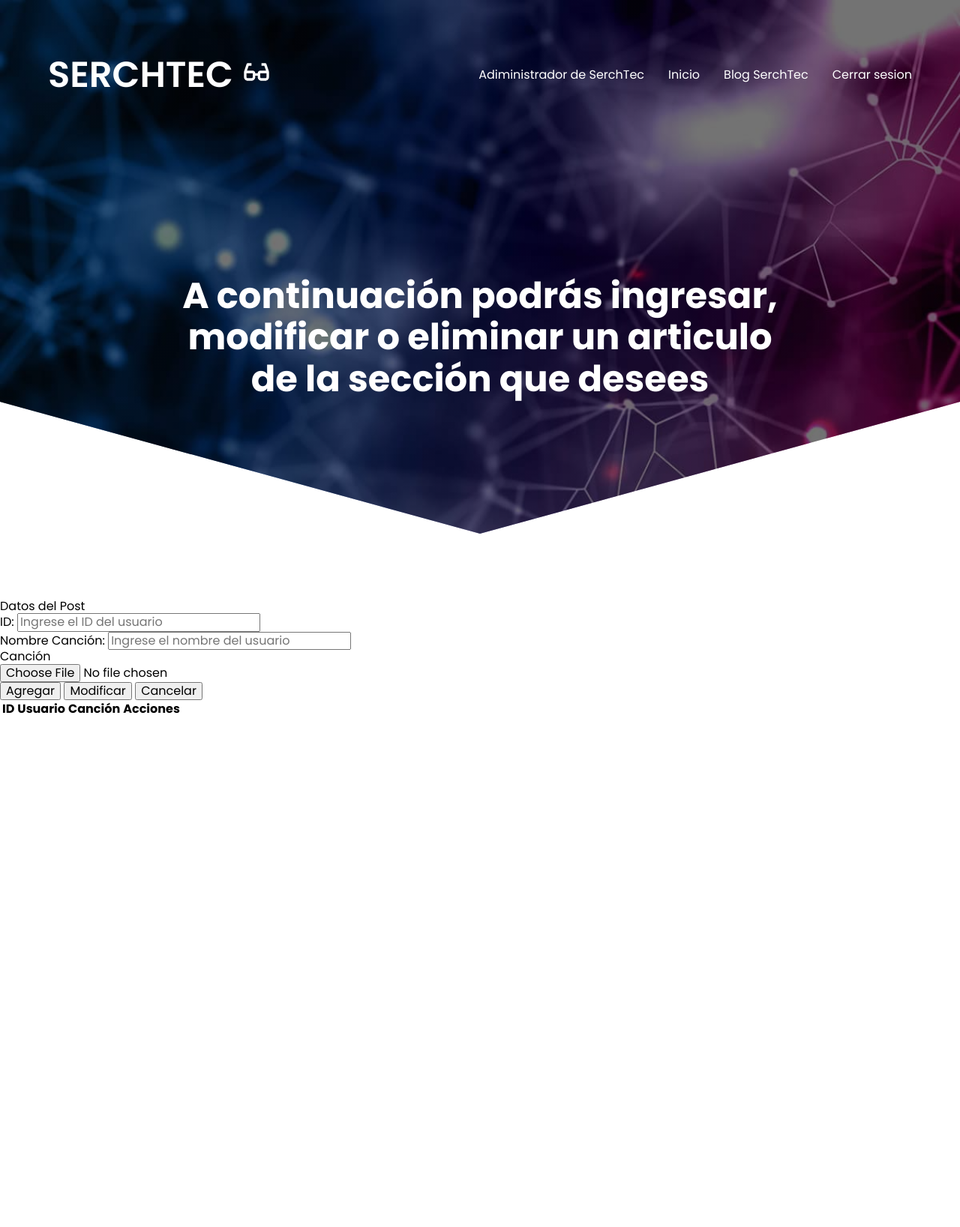
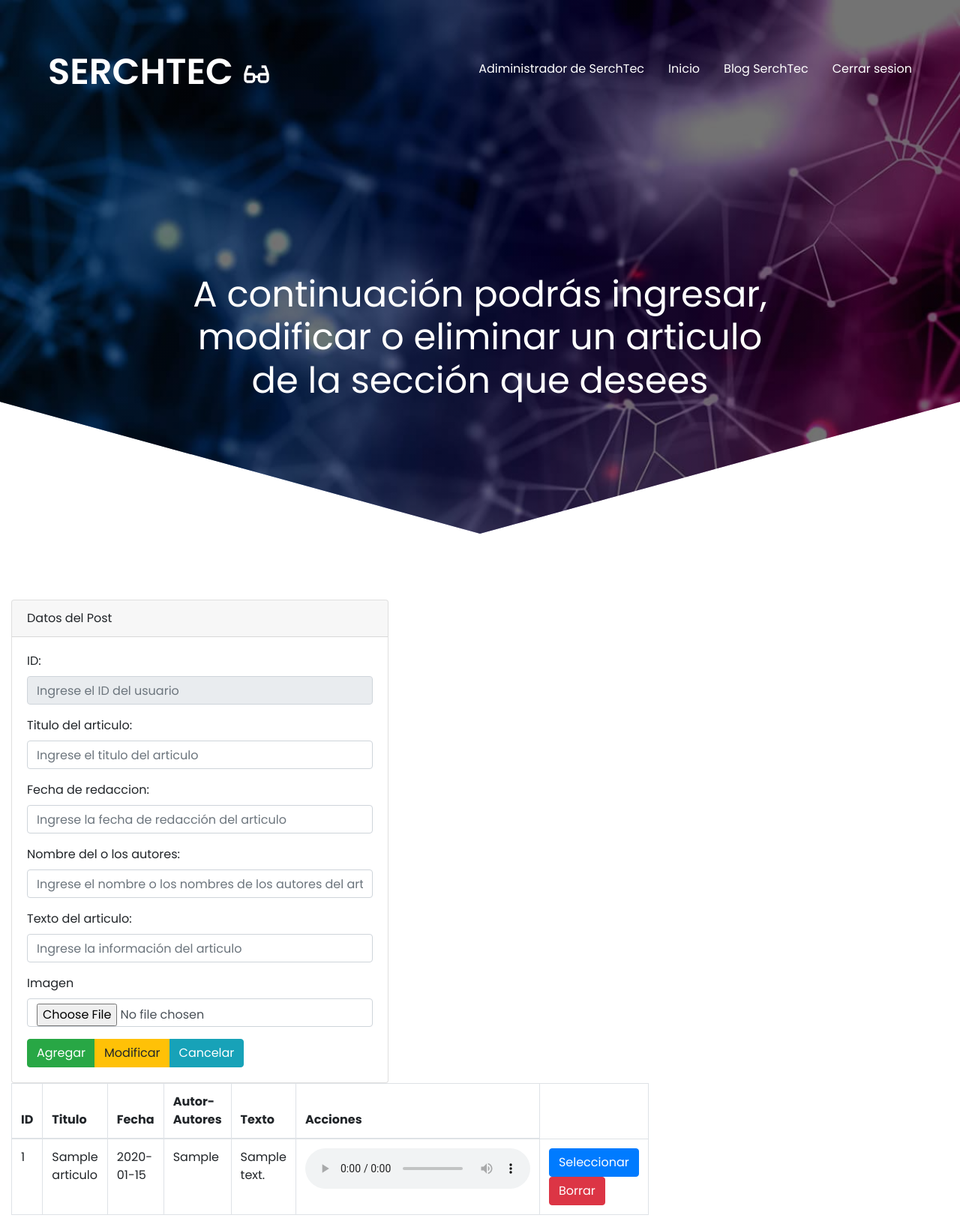
Before and after one commit to sergioandresco/SERCHTEC-GITHUB, a PHP site: page /Administrador/Sesion/Articulos.php in a window 1280 px wide. Shown: the whole page at 75% size. Before the commit the page ends 952 px from the top, so only its background shows below. Run offline with PHP 8.4, Linux system fonts and the light colour scheme; tables that the repository leaves empty or names only in its code hold one stand-in row (values such as "Sample post"); data that the repository does not hold is empty.

Commit message:
Creacion de bd y tabla para subir articulos

```diff
--- a/Administrador/DB/db.php
+++ b/Administrador/DB/db.php
@@ -1,7 +1,7 @@
 <?php
 
 $host="localhost";
-$bd="SerchTec";
+$bd="serchblog";
 $usuario="root";
 $contrasenia="";
 
--- a/Administrador/Sesion/Articulos.php
+++ b/Administrador/Sesion/Articulos.php
@@ -1,173 +1,10 @@
-<!DOCTYPE html>
-<html lang="en">
-<head>
-<meta charset="UTF-8">
-    <meta http-equiv="X-UA-Compatible" content="IE=edge">
-    <meta name="viewport" content="width=device-width, initial-scale=1.0">
-    <link rel="shortcut icon" href="./images/favicon-16x16.png" type="image/x-icon">
-    <link rel="stylesheet" href="../css/normalize.css">
-    <link rel="stylesheet" href="../css/estilos2.css">
-    <title>Administrador</title>
-</head>
-<body>
-<?php $url= "http://".$_SERVER['HTTP_HOST']."/SERCHTEC-GITHUB/Index.php" ?>
-
-<header class="hero">
-        <nav class="nav container">
-            <div class="nav__logo">
-                <h2 class="nav__title">SERCHTEC
-                    <img src="../Images/glasses.svg" class="icon__logo">
-
-                </h2>
-
-            </div>
-
-            <ul class="nav__link nav__link--menu">
-
-                <li class="nav__items">
-                    <a href="#" class="nav__links">Adiministrador de SerchTec</a>
-                </li>
-
-                <li class="nav__items">
-                    <a class="nav__links" href="../Inicio.php">Inicio</a>
-                </li>
-
-                <li class="nav__items">
-                    <a href="<?php echo $url; ?>" class="nav__links">Blog SerchTec</a>
-                </li>
-
-                <li class="nav__items">
-                    <a href="./Cerrar.php" class="nav__links">Cerrar sesion</a>
-                </li>
-
-
-                <img src="./images/close.svg" alt="" class="nav__close">
-            </ul>
-
-            <div class="nav__menu">
-
-                <img src="./images/menu_cel.svg" alt="" class="nav__img">
-
-            </div>
-
-        </nav>
-
-        <section class="hero__container container">
-            <h1 class="hero__title">A continuación podrás ingresar, modificar o eliminar un articulo de la sección que desees </h1>
-        </section>
-
-    </header>
-
-<div class="col-md-5">
-
-    <div class="card">
-
-        <div class="card-header">
-            Datos del Post
-        </div>
-
-        <div class="card-body">
-
-        <form method="POST" enctype="multipart/form-data">
-
-    <div class = "form-group">
-    <label for="txtID">ID: </label>
-    <input type="text" required readonly  class="form-control" value="<?php echo $txtID; ?>" name="txtID" id="txtID" placeholder="Ingrese el ID del usuario">
-    </div>
-
-    <div class = "form-group">
-    <label for="txtNombre">Nombre Canción:</label>
-    <input type="text" required class="form-control" value="<?php echo $txtNombre; ?>" name="txtNombre" id="txtNombre" placeholder="Ingrese el nombre del usuario">
-    </div>
-
-    <div class = "form-group">
-
-    <label for="txtImagen">Canción</label>
-
-</br>
-
-    <?php if($txtImagen!=""){ ?>
-
-    <img src="../../img/<?php echo $txtImagen;?>" width="50" alt="" srcset="">
-
-    <?php } ?>
-
-    <input type="file" class="form-control" name="txtImagen" id="txtImagen" placeholder="Ingrese el nombre del usuario">
-    </div>
-
-    <div class="btn-group" role="group" aria-label="">
-
-    <button type="submit" name="accion" <?php echo ($accion=="Seleccionar")?"disabled":"";?>value="Agregar" class="btn btn-success">Agregar</button>
-    <button type="submit" name="accion" <?php echo ($accion!="Seleccionar")?"disabled":"";?>value="Modificar" class="btn btn-warning">Modificar</button>
-    <button type="submit" name="accion" <?php echo ($accion!="Seleccionar")?"disabled":"";?>value="Cancelar" class="btn btn-info">Cancelar</button>
-
-    </div>
-
-    </form>
-
-        </div>
-
-    </div>
-
-</div>
-
-<div class="col-md-7">
-
-<table class="table table-bordered">
-    <thead>
-        <tr>
-            <th>ID</th>
-            <th>Usuario</th>
-            <th>Canción</th>
-            <th>Acciones</th>
-        </tr>
-    </thead>
-    <tbody>
-        <?php foreach($listaPost as $post){ ?>
-        <tr>
-            <td><?php echo $post['id']; ?></td>
-            <td><?php echo $post['nombre']; ?></td>
-            <td>
-            <audio controls>
-            <source src="../../img/<?php echo $post['imagen']; ?>" width="50" alt="" srcset="">
-            </audio>
-
-
-
-            </td>
-
-            <td>
-
-            <form method="post">
-
-                <input type="hidden" name="txtID" id="txtID" value="<?php echo $post['id']; ?>"/>
-
-                <input type="submit" name="accion" value="Seleccionar" class="btn btn-primary"/>
-
-                <input type="submit" name="accion" value="Borrar" class="btn btn-danger"/>
-
-
-
-            </form>
-
-            </td>
-
-        </tr>
-        <?php }?>
-
-    </tbody>
-</table>
-
-</div>
-
-
-</body>
-</html>
-
 <?php
 
 $txtID=(isset($_POST['txtID']))?$_POST['txtID']:"";
-$txtNombre=(isset($_POST['txtNombre']))?$_POST['txtNombre']:"";
+$txtTitulo=(isset($_POST['txtTitulo']))?$_POST['txtTitulo']:"";
+$txtFecha=(isset($_POST['txtFecha']))?$_POST['txtFecha']:"";
+$txtNombreAutor=(isset($_POST['txtNombreAutor']))?$_POST['txtNombreAutor']:"";
+$txtTexto=(isset($_POST['txtTexto']))?$_POST['txtTexto']:"";
 $txtImagen=(isset($_FILES['txtImagen']['name']))?$_FILES['txtImagen']['name']:"";
 $accion=(isset($_POST['accion']))?$_POST['accion']:"";
 
@@ -177,8 +14,11 @@ switch($accion){
 
         case "Agregar":
 
-            $sentenciaSQL= $conexion->prepare("INSERT INTO post (nombre, imagen) VALUES (:nombre, :imagen);");
-            $sentenciaSQL->bindParam(':nombre',$txtNombre);
+            $sentenciaSQL= $conexion->prepare("INSERT INTO articulos (titulo_articulo, fecha, autor_articulo, texto_articulo, imagen) VALUES (:titulo_articulo, :fecha, :autor_articulo, :texto_articulo :imagen);");
+            $sentenciaSQL->bindParam(':nombre',$txtTitulo);
+            $sentenciaSQL->bindParam(':nombre',$txtTitulo);
+            $sentenciaSQL->bindParam(':nombre',$txtTitulo);
+
 
             $fecha= new DateTime();
             $nombreArchivo = ($txtImagen!="")?$fecha->getTimestamp()."_".$_FILES["txtImagen"]["name"]:"imagen.jpg";
@@ -270,8 +110,196 @@ switch($accion){
 
 }
 
-$sentenciaSQL= $conexion->prepare("SELECT * FROM post");
+$sentenciaSQL= $conexion->prepare("SELECT * FROM articulos");
 $sentenciaSQL->execute();
 $listaPost=$sentenciaSQL->fetchAll(PDO::FETCH_ASSOC);
 
 ?>
+
+<!DOCTYPE html>
+<html lang="en">
+<head>
+<meta charset="UTF-8">
+    <meta http-equiv="X-UA-Compatible" content="IE=edge">
+    <meta name="viewport" content="width=device-width, initial-scale=1.0">
+    <link rel="shortcut icon" href="./images/favicon-16x16.png" type="image/x-icon">
+    <link rel="stylesheet" href="https://stackpath.bootstrapcdn.com/bootstrap/4.3.1/css/bootstrap.min.css" integrity="sha384-ggOyR0iXCbMQv3Xipma34MD+dH/1fQ784/j6cY/iJTQUOhcWr7x9JvoRxT2MZw1T" crossorigin="anonymous">
+    <link rel="stylesheet" href="../css/normalize.css">
+    <link rel="stylesheet" href="../css/estilos2.css">
+    <title>Administrador</title>
+
+</head>
+<body>
+<?php $url= "http://".$_SERVER['HTTP_HOST']."/SERCHTEC-GITHUB/Index.php" ?>
+
+<header class="hero">
+        <nav class="nav container">
+            <div class="nav__logo">
+                <h2 class="nav__title">SERCHTEC
+                    <img src="../Images/glasses.svg" class="icon__logo">
+
+                </h2>
+
+            </div>
+
+            <ul class="nav__link nav__link--menu">
+
+                <li class="nav__items">
+                    <a href="#" class="nav__links">Adiministrador de SerchTec</a>
+                </li>
+
+                <li class="nav__items">
+                    <a class="nav__links" href="../Inicio.php">Inicio</a>
+                </li>
+
+                <li class="nav__items">
+                    <a href="<?php echo $url; ?>" class="nav__links">Blog SerchTec</a>
+                </li>
+
+                <li class="nav__items">
+                    <a href="./Cerrar.php" class="nav__links">Cerrar sesion</a>
+                </li>
+
+
+                <img src="./images/close.svg" alt="" class="nav__close">
+            </ul>
+
+            <div class="nav__menu">
+
+                <img src="./images/menu_cel.svg" alt="" class="nav__img">
+
+            </div>
+
+        </nav>
+
+        <section class="hero__container container">
+            <h1 class="hero__title">A continuación podrás ingresar, modificar o eliminar un articulo de la sección que desees </h1>
+        </section>
+
+    </header>
+
+<div class="col-md-5">
+
+    <div class="card">
+
+        <div class="card-header">
+            Datos del Post
+        </div>
+
+        <div class="card-body">
+
+        <form method="POST" enctype="multipart/form-data">
+
+    <div class = "form-group">
+    <label for="txtID">ID: </label>
+    <input type="text" required readonly  class="form-control" value="<?php echo $txtID; ?>" name="txtID" id="txtID" placeholder="Ingrese el ID del usuario">
+    </div>
+
+    <div class = "form-group">
+    <label for="txtTitulo">Titulo del articulo:</label>
+    <input type="text" required class="form-control" value="<?php echo $txtTitulo; ?>" name="txtTitulo" id="txtTitulo" placeholder="Ingrese el titulo del articulo">
+    </div>
+
+    <div class = "form-group">
+    <label for="txtFecha">Fecha de redaccion:</label>
+    <input type="text" required class="form-control" value="<?php echo $txtFecha; ?>" name="txtFecha" id="txtFecha" placeholder="Ingrese la fecha de redacción del articulo">
+    </div>
+
+    <div class = "form-group">
+    <label for="txtNombreAutor">Nombre del o los autores:</label>
+    <input type="text" required class="form-control" value="<?php echo $txtNombreAutor; ?>" name="txtNombreAutor" id="txtNombreAutor" placeholder="Ingrese el nombre o los nombres de los autores del articulo">
+    </div>
+
+    <div class = "form-group">
+    <label for="txtTexto">Texto del articulo:</label>
+    <input type="text" required class="form-control" value="<?php echo $txtTexto; ?>" name="txtTexto" id="txtTexto" placeholder="Ingrese la información del articulo">
+    </div>
+
+    <div class = "form-group">
+
+    <label for="txtImagen">Imagen</label>
+
+</br>
+
+    <?php if($txtImagen!=""){ ?>
+
+    <img src="../../img/<?php echo $txtImagen;?>" width="50" alt="" srcset="">
+
+    <?php } ?>
+
+    <input type="file" class="form-control" name="txtImagen" id="txtImagen" placeholder="Ingrese el nombre del usuario">
+    </div>
+
+    <div class="btn-group" role="group" aria-label="">
+
+    <button type="submit" name="accion" <?php echo ($accion=="Seleccionar")?"disabled":"";?>value="Agregar" class="btn btn-success">Agregar</button>
+    <button type="submit" name="accion" <?php echo ($accion!="Seleccionar")?"disabled":"";?>value="Modificar" class="btn btn-warning">Modificar</button>
+    <button type="submit" name="accion" <?php echo ($accion!="Seleccionar")?"disabled":"";?>value="Cancelar" class="btn btn-info">Cancelar</button>
+
+    </div>
+
+    </form>
+
+        </div>
+
+    </div>
+
+</div>
+
+<div class="col-md-7">
+
+<table class="table table-bordered">
+    <thead>
+        <tr>
+            <th>ID</th>
+            <th>Titulo</th>
+            <th>Fecha</th>
+            <th>Autor-Autores</th>
+            <th>Texto</th>
+            <th>Acciones</th>
+        </tr>
+    </thead>
+    <tbody>
+        <?php foreach($listaPost as $post){ ?>
+        <tr>
+            <td><?php echo $post['id']; ?></td>
+            <td><?php echo $post['titulo_articulo']; ?></td>
+            <td><?php echo $post['fecha']; ?></td>
+            <td><?php echo $post['autor_articulo']; ?></td>
+            <td><?php echo $post['texto_articulo']; ?></td>
+            <td>
+            <audio controls>
+            <source src="../../img/<?php echo $post['imagen']; ?>" width="50" alt="" srcset="">
+            </audio>
+
+
+
+            </td>
+
+            <td>
+
+            <form method="post">
+
+                <input type="hidden" name="txtID" id="txtID" value="<?php echo $post['id']; ?>"/>
+
+                <input type="submit" name="accion" value="Seleccionar" class="btn btn-primary"/>
+
+                <input type="submit" name="accion" value="Borrar" class="btn btn-danger"/>
+
+
+
+            </form>
+
+            </td>
+
+        </tr>
+        <?php }?>
+
+    </tbody>
+</table>
+
+</div>
+
+
+</body>
+</html>
```
Also changed, not shown: serchblog.sql (added, +62 -0 lines).
